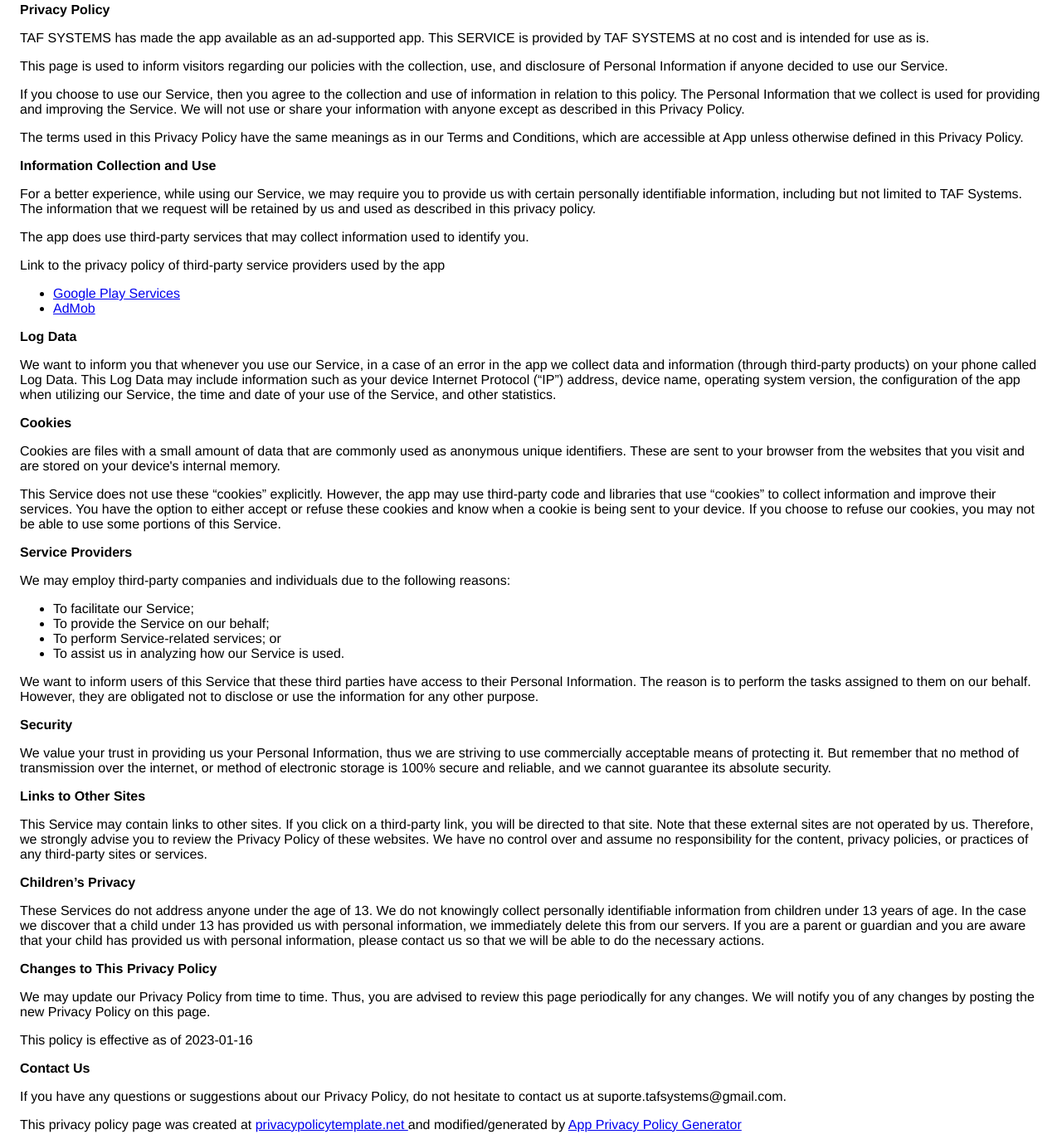
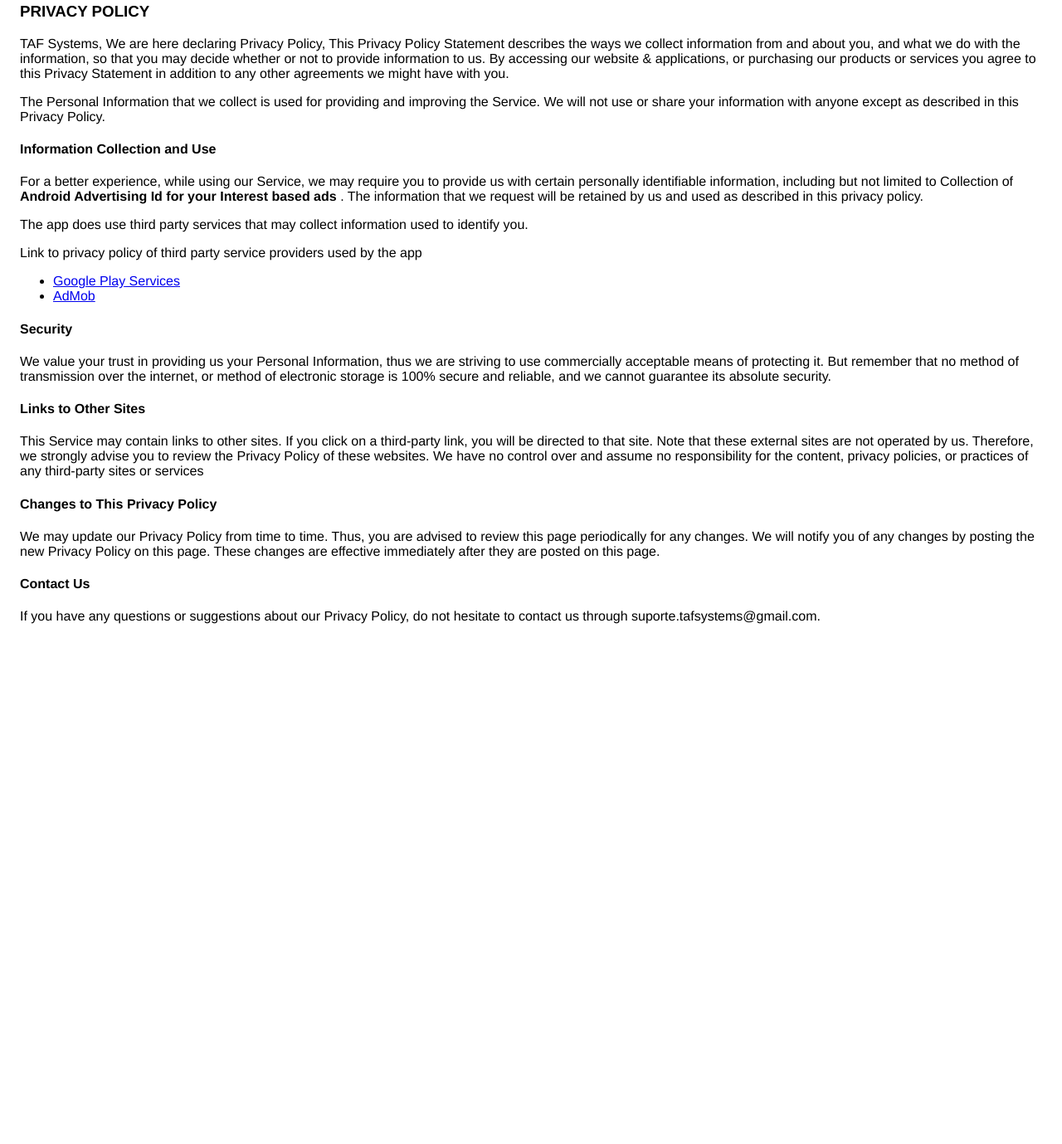
Before and after one commit to tafsystems/tafsystems.github.io, a plain HTML site: page apps/privacy-policy/index.html in a window 1280 px wide. Shown: the part 21-1400 px from the top of the page at 83% size. After the commit the page ends 800 px from the top, so only its background shows below. Drawn offline with Linux system fonts and the light colour scheme.

Commit message:
edit policy

```diff
--- a/apps/privacy-policy/index.html
+++ b/apps/privacy-policy/index.html
@@ -1,9 +1,9 @@
-<!DOCTYPE html>
+
 <html>
-
     <head>
-    <meta charset='utf-8'>
-    <meta name='viewport' content='width=device-width'>
+        <title></title>
+    </head>
+    <body>
         <title>Privacy Policy</title>
         <style>
             body {
@@ -11,154 +11,37 @@
                 padding: 1em;
             }
         </style>
-</head>
+    <h3>PRIVACY POLICY</h3>
 
-<body>
-    <strong>Privacy Policy</strong>
-    <p>
-        TAF SYSTEMS has made the app available as an ad-supported app.
-        This SERVICE is provided by TAF SYSTEMS at no
-        cost and is intended for use as is.
-    </p>
-    <p>
-        This page is used to inform visitors regarding our
-        policies with the collection, use, and disclosure of Personal
-        Information if anyone decided to use our Service.
-    </p>
-    <p>
-        If you choose to use our Service, then you agree to
-        the collection and use of information in relation to this
-        policy. The Personal Information that we collect is
-        used for providing and improving the Service. We will not use or share your information with
-        anyone except as described in this Privacy Policy.
-    </p>
-    <p>
-        The terms used in this Privacy Policy have the same meanings
-        as in our Terms and Conditions, which are accessible at
-        App unless otherwise defined in this Privacy Policy.
-    </p>
-    <p><strong>Information Collection and Use</strong></p>
-    <p>
-        For a better experience, while using our Service, we
-        may require you to provide us with certain personally
-        identifiable information, including but not limited to TAF Systems. The information that
-        we request will be retained by us and used as described in this privacy policy.
-    </p>
-    <div>
-        <p>
-            The app does use third-party services that may collect
-            information used to identify you.
-        </p>
-        <p>
-            Link to the privacy policy of third-party service providers used
-            by the app
-        </p>
+    <p>TAF Systems, We are here declaring Privacy Policy, This Privacy Policy Statement describes the ways we collect information from and about you, and what we do with the information, so that you may decide whether or not to provide information to us. By accessing our website & applications, or purchasing our products or services you agree to this Privacy Statement in addition to any other agreements we might have with you. </p>
+
+    <p>The Personal Information that we collect is used for providing and improving the Service. We will not use or share your information with anyone except as described in this Privacy Policy.</p>
+
+    <h4>Information Collection and Use</h4>
+
+    <p>For a better experience, while using our Service, we may require you to provide us with certain personally identifiable information, including but not limited to Collection of <b>Android Advertising Id for your Interest based ads </b>. The information that we request will be retained by us and used as described in this privacy policy.</p>
+    <p>The app does use third party services that may collect information used to identify you.</p>
+    <p>Link to privacy policy of third party service providers used by the app</p>
     <ul>
-            <li><a href="https://www.google.com/policies/privacy/" target="_blank" rel="noopener noreferrer">Google Play
-                    Services</a></li>
-            <li><a href="https://support.google.com/admob/answer/6128543?hl=en" target="_blank"
-                    rel="noopener noreferrer">AdMob</a></li>
-            <!----><!----><!----><!----><!----><!----><!----><!----><!----><!----><!----><!----><!----><!----><!----><!----><!----><!----><!----><!----><!----><!----><!----><!----><!----><!---->
+        <li><a href="https://www.google.com/policies/privacy/" target="_Blank">Google Play Services</a></li>
+        <li><a href="https://support.google.com/admob/answer/6128543?hl=en" target="_Blank">AdMob</a></li>
     </ul>
-    </div>
-    <p><strong>Log Data</strong></p>
-    <p>
-        We want to inform you that whenever you
-        use our Service, in a case of an error in the app
-        we collect data and information (through third-party
-        products) on your phone called Log Data. This Log Data may
-        include information such as your device Internet Protocol
-        (“IP”) address, device name, operating system version, the
-        configuration of the app when utilizing our Service,
-        the time and date of your use of the Service, and other
-        statistics.
-    </p>
-    <p><strong>Cookies</strong></p>
-    <p>
-        Cookies are files with a small amount of data that are
-        commonly used as anonymous unique identifiers. These are sent
-        to your browser from the websites that you visit and are
-        stored on your device's internal memory.
-    </p>
-    <p>
-        This Service does not use these “cookies” explicitly. However,
-        the app may use third-party code and libraries that use
-        “cookies” to collect information and improve their services.
-        You have the option to either accept or refuse these cookies
-        and know when a cookie is being sent to your device. If you
-        choose to refuse our cookies, you may not be able to use some
-        portions of this Service.
-    </p>
-    <p><strong>Service Providers</strong></p>
-    <p>
-        We may employ third-party companies and
-        individuals due to the following reasons:
-    </p>
-    <ul>
-        <li>To facilitate our Service;</li>
-        <li>To provide the Service on our behalf;</li>
-        <li>To perform Service-related services; or</li>
-        <li>To assist us in analyzing how our Service is used.</li>
-    </ul>
-    <p>
-        We want to inform users of this Service
-        that these third parties have access to their Personal
-        Information. The reason is to perform the tasks assigned to
-        them on our behalf. However, they are obligated not to
-        disclose or use the information for any other purpose.
-    </p>
-    <p><strong>Security</strong></p>
-    <p>
-        We value your trust in providing us your
-        Personal Information, thus we are striving to use commercially
-        acceptable means of protecting it. But remember that no method
-        of transmission over the internet, or method of electronic
-        storage is 100% secure and reliable, and we cannot
-        guarantee its absolute security.
-    </p>
-    <p><strong>Links to Other Sites</strong></p>
-    <p>
-        This Service may contain links to other sites. If you click on
-        a third-party link, you will be directed to that site. Note
-        that these external sites are not operated by us.
-        Therefore, we strongly advise you to review the
-        Privacy Policy of these websites. We have
-        no control over and assume no responsibility for the content,
-        privacy policies, or practices of any third-party sites or
-        services.
-    </p>
-    <p><strong>Children’s Privacy</strong></p>
-    <div>
-        <p>
-            These Services do not address anyone under the age of 13.
-            We do not knowingly collect personally
-            identifiable information from children under 13 years of age. In the case
-            we discover that a child under 13 has provided
-            us with personal information, we immediately
-            delete this from our servers. If you are a parent or guardian
-            and you are aware that your child has provided us with
-            personal information, please contact us so that
-            we will be able to do the necessary actions.
-        </p>
-    </div> <!---->
-    <p><strong>Changes to This Privacy Policy</strong></p>
-    <p>
-        We may update our Privacy Policy from
-        time to time. Thus, you are advised to review this page
-        periodically for any changes. We will
-        notify you of any changes by posting the new Privacy Policy on
-        this page.
-    </p>
-    <p>This policy is effective as of 2023-01-16</p>
-    <p><strong>Contact Us</strong></p>
-    <p>
-        If you have any questions or suggestions about our
-        Privacy Policy, do not hesitate to contact us at suporte.tafsystems@gmail.com.
-    </p>
-    <p>This privacy policy page was created at <a href="https://privacypolicytemplate.net" target="_blank"
-            rel="noopener noreferrer">privacypolicytemplate.net </a>and modified/generated by <a
-            href="https://app-privacy-policy-generator.nisrulz.com/" target="_blank" rel="noopener noreferrer">App
-            Privacy Policy Generator</a></p>
+
+    <h4>Security</h4>
+
+    <p>We value your trust in providing us your Personal Information, thus we are striving to use commercially acceptable means of protecting it. But remember that no method of transmission over the internet, or method of electronic storage is 100% secure and reliable, and we cannot guarantee its absolute security.</p>
+
+    <h4>Links to Other Sites</h4>
+
+    <p>This Service may contain links to other sites. If you click on a third-party link, you will be directed to that site. Note that these external sites are not operated by us. Therefore, we strongly advise you to review the Privacy Policy of these websites. We have no control over and assume no responsibility for the content, privacy policies, or practices of any third-party sites or services</p>
+
+    <h4>Changes to This Privacy Policy</h4>
+
+    <p>We may update our Privacy Policy from time to time. Thus, you are advised to review this page periodically for any changes. We will notify you of any changes by posting the new Privacy Policy on this page. These changes are effective immediately after they are posted on this page.</p>
+
+
+    <h4>Contact Us</h4>
+
+    <p>If you have any questions or suggestions about our Privacy Policy, do not hesitate to contact us through suporte.tafsystems@gmail.com.</p>
     </body>
-
     </html>
```
Lines whose indentation alone changed are shown as unchanged.
